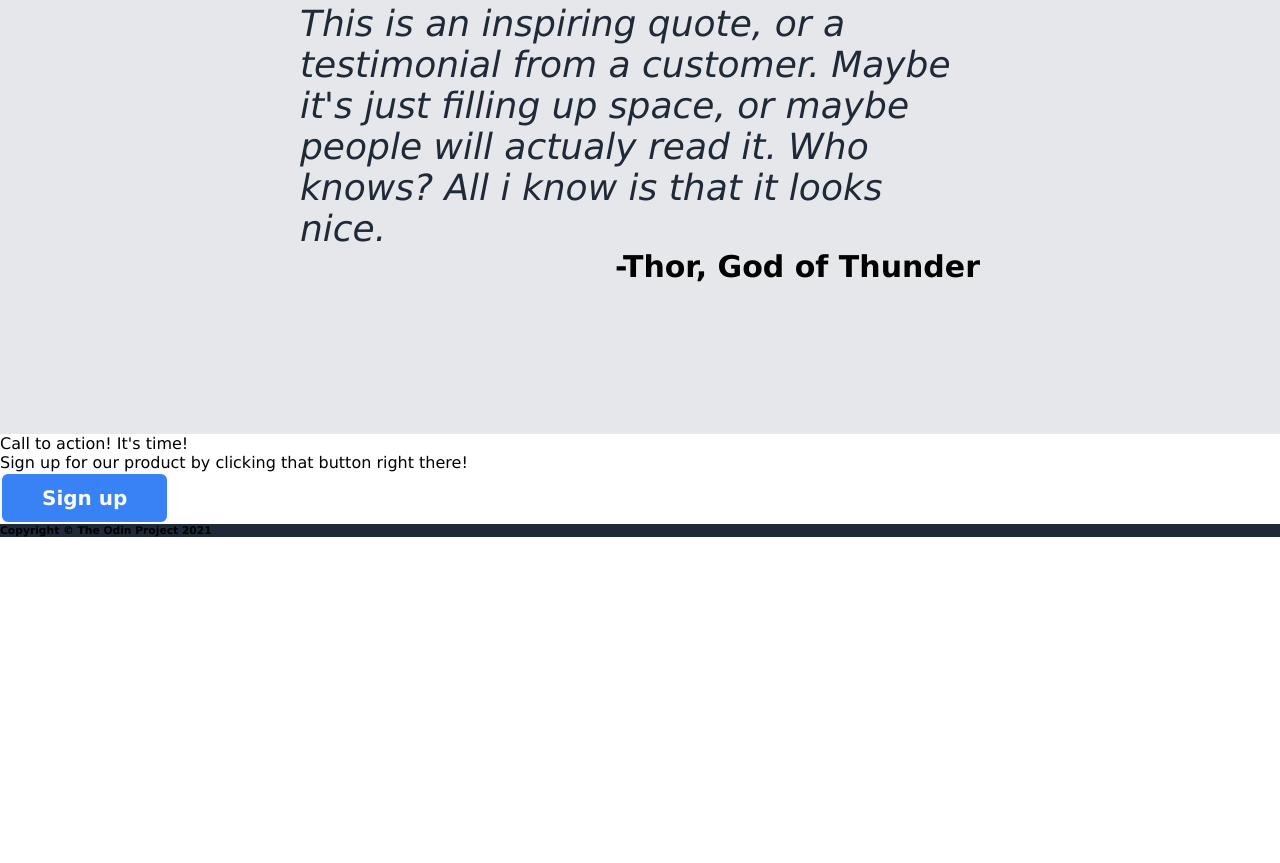
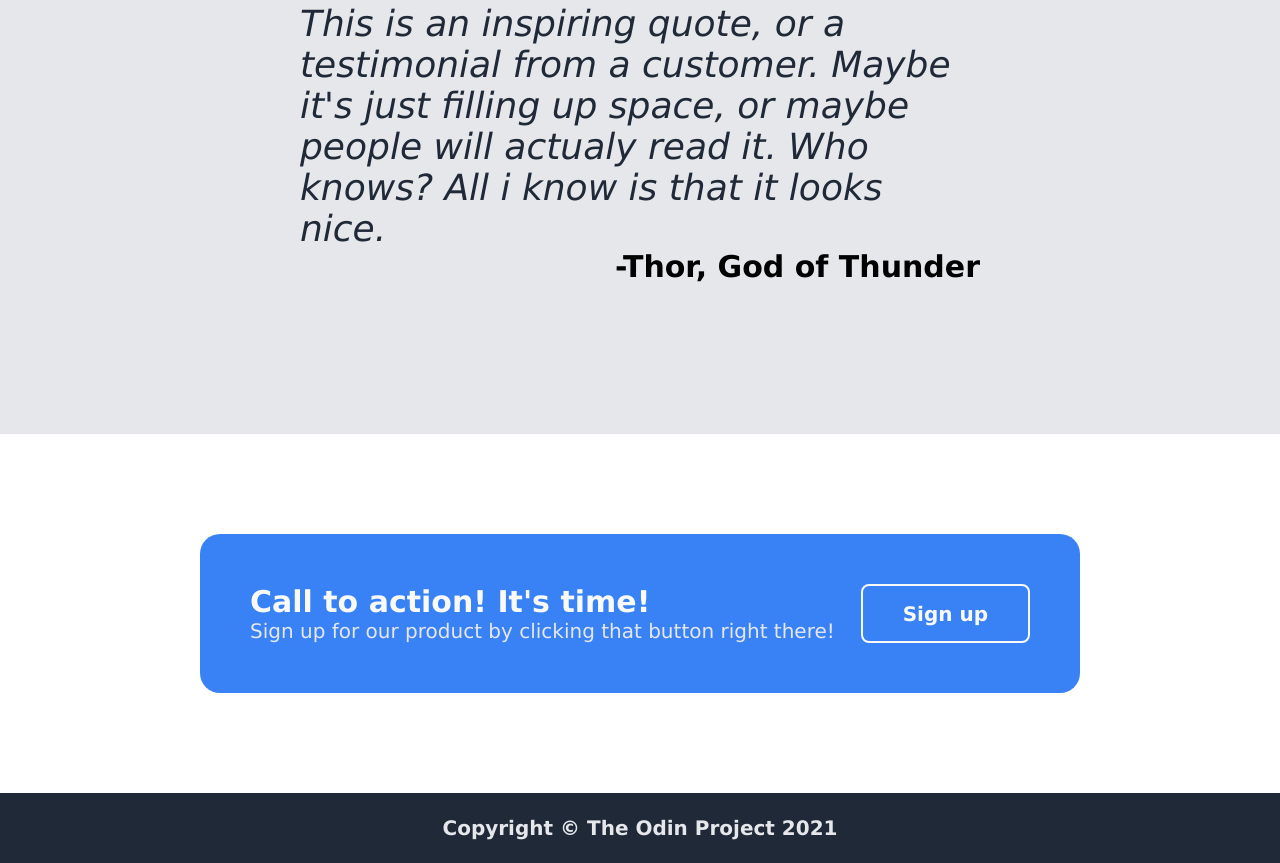
Before and after one commit to Zyresx/landing-page, a plain HTML site: page index.html in a window 1280 px wide. Shown: the part 1123-1986 px from the top of the page. Before the commit the page ends 1660 px from the top, so only its background shows below. Drawn offline with Linux system fonts and the light colour scheme.

Commit message:
styled sign up section and footer section and improved overall looks

```diff
--- a/index.html
+++ b/index.html
@@ -55,8 +55,10 @@
         <p class="quote_author">-Thor, God of Thunder</p>
     </div>
     <div class="sign_up">
-        <p class="sign_up_title">Call to action! It's time!</p>
-        <p class="sign_up_subtext">Sign up for our product by clicking that button right there!</p>
+        <div class="sign_up_text">
+            <p class="sign_up_title">Call to action! It's time!</p>
+            <p class="sign_up_subtext">Sign up for our product by clicking that button right there!</p>
+        </div>
         <button class="sign_up_button" type="button">Sign up</button>
     </div>
     <div class="footer">
--- a/style.css
+++ b/style.css
@@ -120,3 +120,31 @@
     text-align: center;
 
 }
+.sign_up{
+    background-color: #3882F6;
+    margin: 100px 200px;
+    padding: 50px;
+    border-radius: 20px;
+    display:flex;
+    justify-content: space-between;
+}
+.sign_up_title{
+    color: #F9FAF8;
+    font-size: 30px;
+    font-weight: bold;
+}
+.sign_up_subtext{
+    color: #e5e7eb;
+    font-size: 20px;
+}
+.footer{
+    height: 70px;
+    display: flex;
+    flex-wrap: wrap;
+    align-content: center;
+    justify-content: center;
+}
+.footer_text{
+    color: #E5E7EB;
+    font-size: 20px;
+}
```
